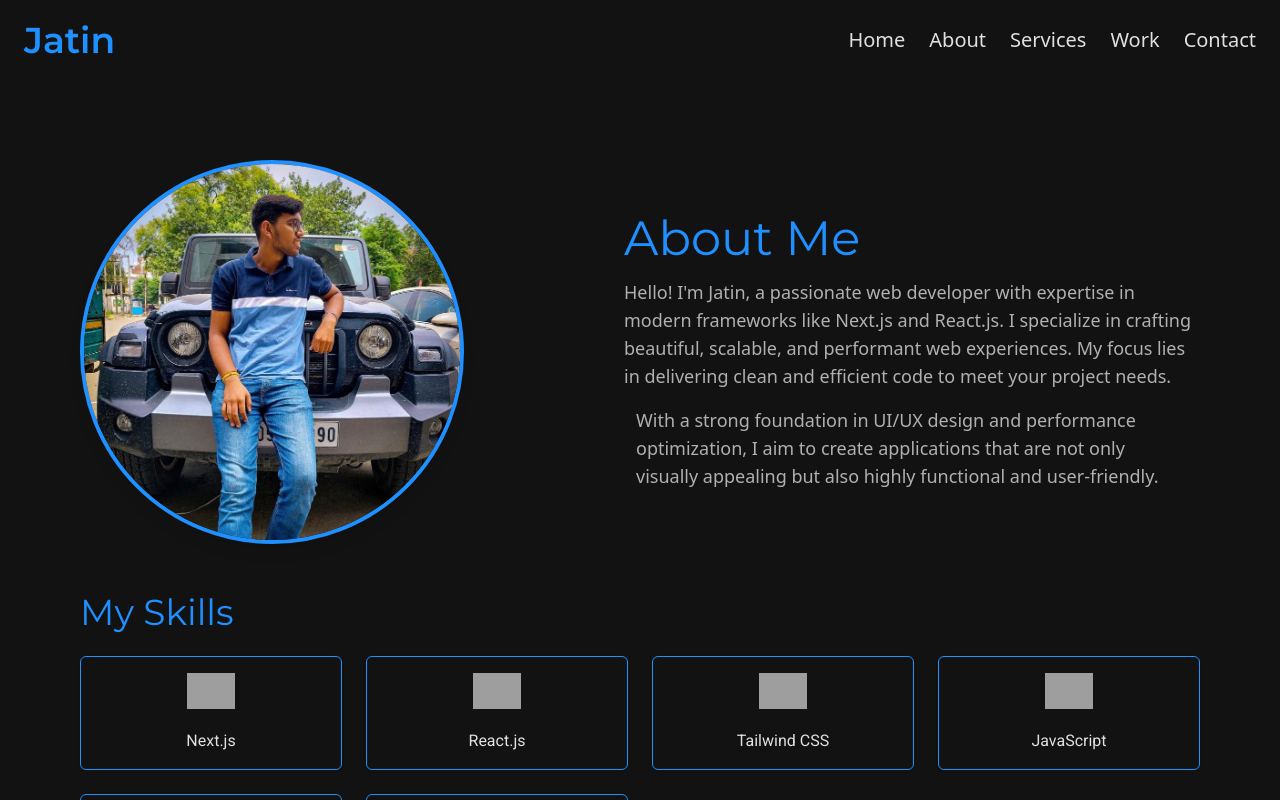
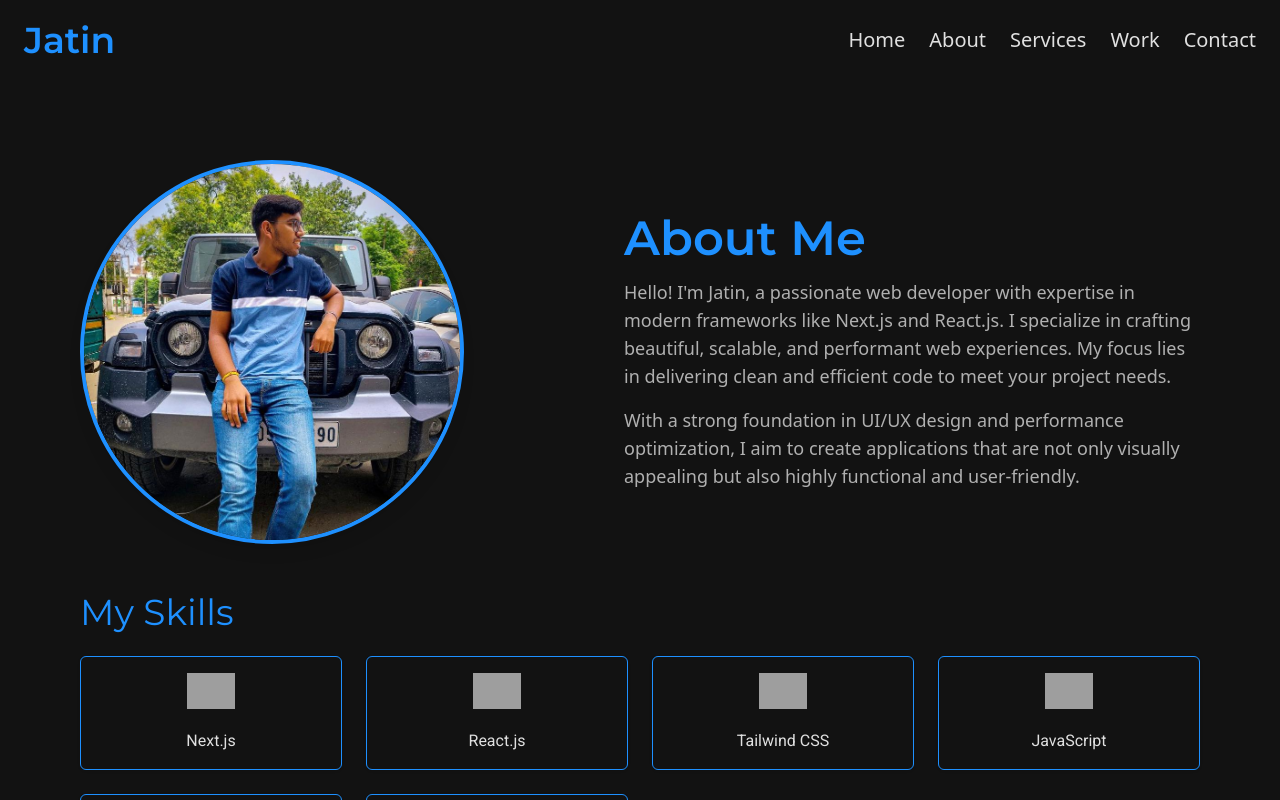
Before and after one commit to Jatin-1111/portfolio-next, a Next.js app: page /about in a window 1280 px wide. Built offline with nearby package versions, Linux system fonts and the light colour scheme; grey boxes are pictures that could not be loaded.

Commit message:
improved ui

```diff
--- a/app/about/page.js
+++ b/app/about/page.js
@@ -37,7 +37,7 @@ export default function About() {
       <Header />
 
       {/* About Content */}
-      <section className="flex-grow px-6 sm:px-12 lg:px-20 py-10 sm:py-16 lg:py-20 overflow-y-auto">
+      <section className="flex-grow px-6 sm:px-12 lg:px-20 py-10 sm:py-16 lg:py-20 overflow-y-auto scrollbar scrollbar-thin scrollbar-thumb-primary scrollbar-track-secondary scrollbar-thumb-rounded-full scrollbar-track-rounded-full">
         {/* Introduction Section */}
         <motion.div
           className="flex flex-col lg:flex-row items-center lg:items-center lg:justify-center gap-28"
@@ -68,7 +68,7 @@ export default function About() {
             animate={{ opacity: 1, x: 0 }}
             transition={{ duration: 0.6 }}
           >
-            <h1 className="text-4xl sm:text-5xl font-header text-accentBlue">
+            <h1 className="text-4xl sm:text-5xl font-header font-semibold text-accentBlue">
               About Me
             </h1>
             <p className="mt-4 text-base sm:text-lg text-textSecondary">
@@ -78,7 +78,7 @@ export default function About() {
               focus lies in delivering clean and efficient code to meet your
               project needs.
             </p>
-            <p className="mt-4 px-3 text-base sm:text-lg text-textSecondary">
+            <p className="mt-4 px-3 md:px-0 text-base sm:text-lg text-textSecondary">
               With a strong foundation in UI/UX design and performance
               optimization, I aim to create applications that are not only
               visually appealing but also highly functional and user-friendly.
--- a/app/contact/page.js
+++ b/app/contact/page.js
@@ -27,7 +27,7 @@ export default function Contact() {
             <Header />
 
             {/* Contact Content */}
-            <section className="flex-grow px-6 sm:px-12 lg:px-20 py-10 sm:py-16 lg:py-20 overflow-y-auto">
+            <section className="flex-grow px-6 sm:px-12 lg:px-20 py-10 sm:py-16 lg:py-20 overflow-y-auto scrollbar-thin scrollbar-thumb-accentBlue scrollbar-track-textSecondary/20 scrollbar-thumb-rounded-full scrollbar-track-rounded-full md:scrollbar-none">
                 {/* Header */}
                 <motion.div
                     className="text-center"
@@ -159,7 +159,6 @@ export default function Contact() {
                             </motion.a>
                         ))}
                     </div>
-
                 </motion.div>
             </section>
         </div>
--- a/app/globals.css
+++ b/app/globals.css
@@ -8,9 +8,11 @@
   --font-body: var(--font-roboto);
   --font-code: var(--font-fira-code);
 }
+
 body {
   font-family: var(--font-body);
 }
+
 h1,
 h2,
 h3,
@@ -19,7 +21,37 @@ h5,
 h6 {
   font-family: var(--font-header);
 }
+
 code,
 pre {
   font-family: var(--font-code);
 }
+
+/* Scrollbar Styling */
+.scrollbar-thin {
+  scrollbar-width: thin;
+  /* For Firefox */
+}
+
+.scrollbar-thumb-primary {
+  scrollbar-color: #1E90FF #121212;
+  /* Thumb (Dodger Blue), Track (Primary Background) */
+}
+
+.scrollbar::-webkit-scrollbar {
+  width: 8px;
+  /* Thin scrollbar width */
+  height: 8px;
+  /* Thin scrollbar height */
+}
+
+.scrollbar::-webkit-scrollbar-thumb {
+  background: linear-gradient(to bottom, #1E90FF, #00FFAB);
+  /* Blue to Green gradient */
+  border-radius: 4px;
+}
+
+.scrollbar::-webkit-scrollbar-track {
+  background: #121212;
+  /* Primary Background */
+}
--- a/app/page.js
+++ b/app/page.js
@@ -1,16 +1,15 @@
 "use client";
-import { motion, AnimatePresence } from "framer-motion";
+import { motion } from "framer-motion";
 import Image from "next/image";
 import Header from "./components/Header";
 import { Typewriter } from "react-simple-typewriter";
 
 export default function Home() {
-
   return (
     <div className="h-screen flex flex-col bg-primary overflow-hidden">
       <Header />
       {/* Main Content */}
-      <section className="flex-grow h-[90%] flex flex-col lg:flex-row items-center justify-center text-center lg:text-left px-6 lg:px-20 md:ml-9">
+      <section className="flex-grow h-[90%] flex flex-col lg:flex-row items-center justify-center text-center lg:text-left px-6 lg:px-20 overflow-x-hidden overflow-y-auto scrollbar scrollbar-thin scrollbar-thumb-primary scrollbar-track-secondary scrollbar-thumb-rounded-full scrollbar-track-rounded-full">
         {/* Profile Image */}
         <motion.div
           className="relative flex-shrink-0 w-72 h-72 sm:w-80 sm:h-80 md:w-96 md:h-96 rounded-full shadow-lg"
@@ -51,13 +50,13 @@ export default function Home() {
           transition={{ duration: 0.8 }}
         >
           <motion.h1
-            className="text-accentBlue font-header text-3xl my-3 md:my-0 font-semibold sm:text-5xl lg:text-6xl"
+            className="text-accentBlue font-header text-2xl md:text-4xl my-3 md:my-0 font-semibold sm:text-5xl lg:text-6xl"
             initial={{ opacity: 0, y: -20 }}
             animate={{ opacity: 1, y: 0 }}
             transition={{ duration: 0.6 }}
           >
             <Typewriter
-              words={["Hi, I'm Jatin", "A Web Developer", "A Tech Enthusiast"]}
+              words={["Hello, I'm Jatin", "A Web Developer", "A Tech Enthusiast"]}
               loop={true} // Enable looping
               cursor
               cursorStyle="|"
@@ -105,4 +104,4 @@ export default function Home() {
       </section>
     </div>
   );
-};
+}
--- a/package.json
+++ b/package.json
@@ -19,7 +19,8 @@
     "react-simple-typewriter": "^5.0.1",
     "react-text-transition": "^3.1.0",
     "react-typed": "^2.0.12",
-    "tailwind-merge": "^2.5.5"
+    "tailwind-merge": "^2.5.5",
+    "tailwind-scrollbar": "^3.1.0"
   },
   "devDependencies": {
     "@eslint/eslintrc": "^3",
--- a/tailwind.config.mjs
+++ b/tailwind.config.mjs
@@ -29,5 +29,7 @@ export default {
       },
     },
   },
-  plugins: [],
+  plugins: [
+    require("tailwind-scrollbar"), // Add this plugin
+  ],
 };
```
Also changed, not shown: 1 other file (tests, documents, lock files or other folders).
